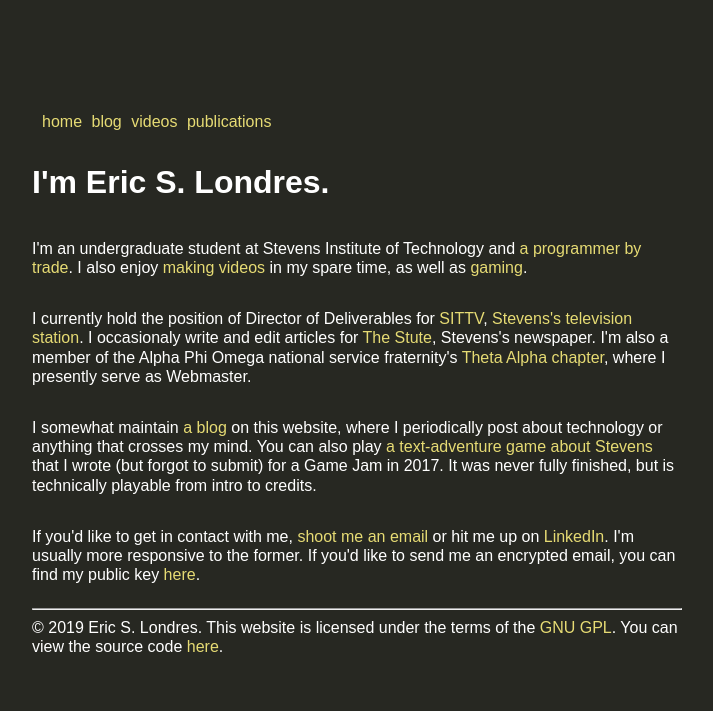
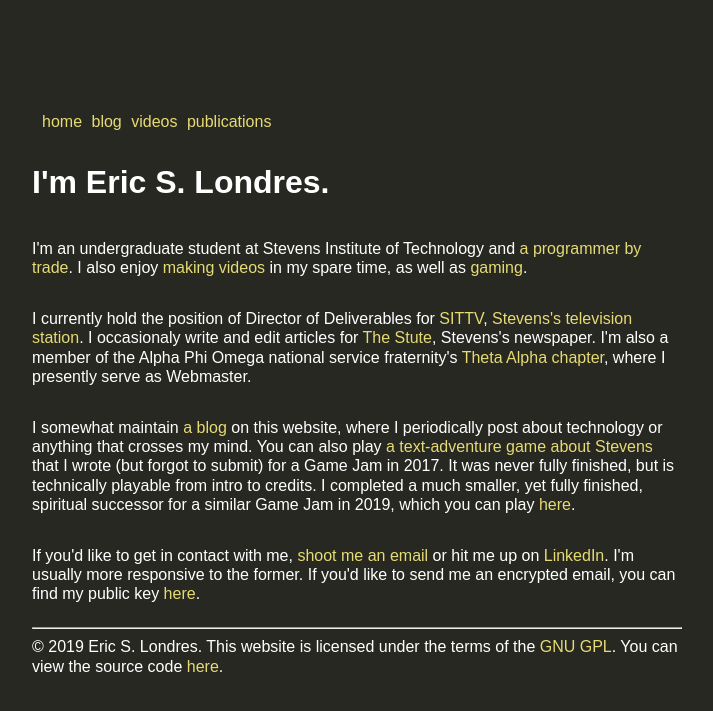
Before and after one commit to slondr/slondr.gitlab.io, a Jekyll site: the page built from index.html, in a window 1280 px wide. Shown: the top 711 px of the page, without its empty margins (283-996 px from the left). Built offline with Jekyll 4.4.1, drawn with Linux system fonts in a browser that asks for light colours.

Commit message:
Added link & desciption for new game to main page

```diff
--- a/index.html
+++ b/index.html
@@ -11,6 +11,6 @@ layout: default
 
 <p>I currently hold the position of Director of Deliverables for <a href="https://www.sittv.org">SITTV</a>, <a href="https://www.youtube.com/SITTV">Stevens's television station</a>. I occasionaly write and edit articles for <a href="http://thestute.com/">The Stute</a>, Stevens's newspaper. I'm also a member of the Alpha Phi Omega national service fraternity's <a href="https://apota.org/">Theta Alpha chapter</a>, where I presently serve as Webmaster.</p>
 
-<p>I somewhat maintain <a href="/blog">a blog</a> on this website, where I periodically post about technology or anything that crosses my mind. You can also play <a href="/Burger">a text-adventure game about Stevens</a> that I wrote (but forgot to submit) for a Game Jam in 2017. It was never fully finished, but is technically playable from intro to credits.</p>
+<p>I somewhat maintain <a href="/blog">a blog</a> on this website, where I periodically post about technology or anything that crosses my mind. You can also play <a href="/Burger">a text-adventure game about Stevens</a> that I wrote (but forgot to submit) for a Game Jam in 2017. It was never fully finished, but is technically playable from intro to credits. I completed a much smaller, yet fully finished, spiritual successor for a similar Game Jam in 2019, which you can play <a href="/Sleep">here</a>.</p>
 
 <p>If you'd like to get in contact with me, <a href="mailto:ericlondres@outlook.com">shoot me an email</a> or hit me up on <a href="https://www.linkedin.com/in/eric-londres-153239171/">LinkedIn</a>. I'm usually more responsive to the former. If you'd like to send me an encrypted email, you can find my public key <a href="/pubkey">here</a>.</p>
```
